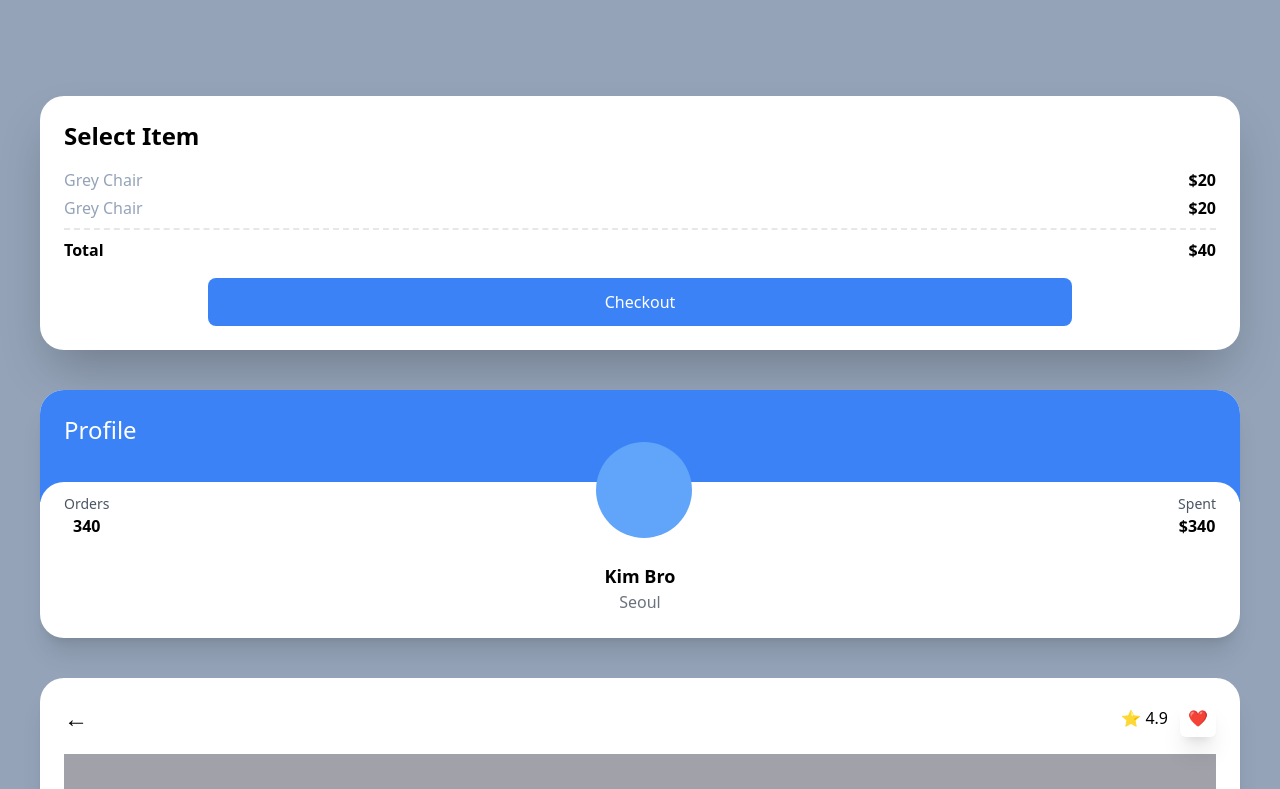
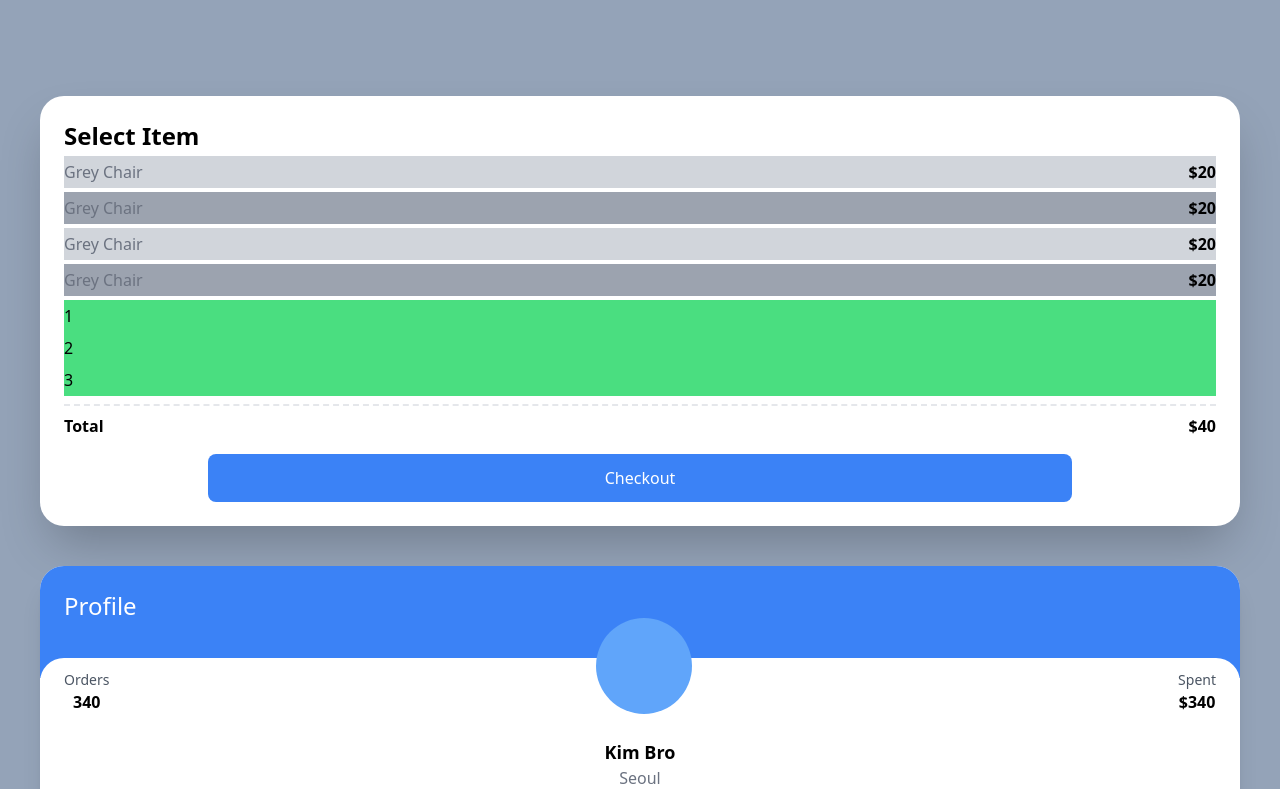
Before and after one commit to kimbro95/NextJS-CloneCoding, a Next.js app: page / in a window 1280 px wide. Shown: the top 789 px of the page. Built offline with nearby package versions, Linux system fonts and the light colour scheme.

Commit message:
#4.6 Modifiers for Lists

```diff
--- a/pages/index.tsx
+++ b/pages/index.tsx
@@ -5,14 +5,25 @@ const Home: NextPage = () => {
     <div className='bg-slate-400 py-24 px-10 grid gap-10'>
       <div className='bg-white p-6 rounded-3xl shadow-2xl'>
         <span className='font-semibold text-2xl'>Select Item</span>
-        <div className='flex justify-between my-1 pt-3'>
-          <span className='text-slate-400'>Grey Chair</span>
-          <span className='font-semibold'>$20</span>
-        </div>
-        <div className='flex justify-between'>
-          <span className='text-slate-400'>Grey Chair</span>
-          <span className='font-semibold'>$20</span>
-        </div>
+        <ul>
+          {
+          [1, 2, 3, 4].map((i) => (
+          <div key={i} className='flex justify-between my-1 py-1 odd:bg-gray-300 even:bg-gray-400'>
+            <span className='text-gray-500'>Grey Chair</span>
+            <span className='font-semibold'>$20</span>
+          </div>
+          ))
+          }
+        </ul>
+        <ul>
+          {
+            ["1", "2", "3", ""].map((v, i) => (
+              <li key={i} className="bg-green-400 py-1 empty:hidden">
+                {v}
+              </li>
+            ))
+          }
+        </ul>
         <div className='flex justify-between border-t-2 border-dashed mt-2 pt-2'>
           <span className='font-semibold'>Total</span>
           <span className='font-semibold'>$40</span>
```
Also changed, not shown: memo.txt.
